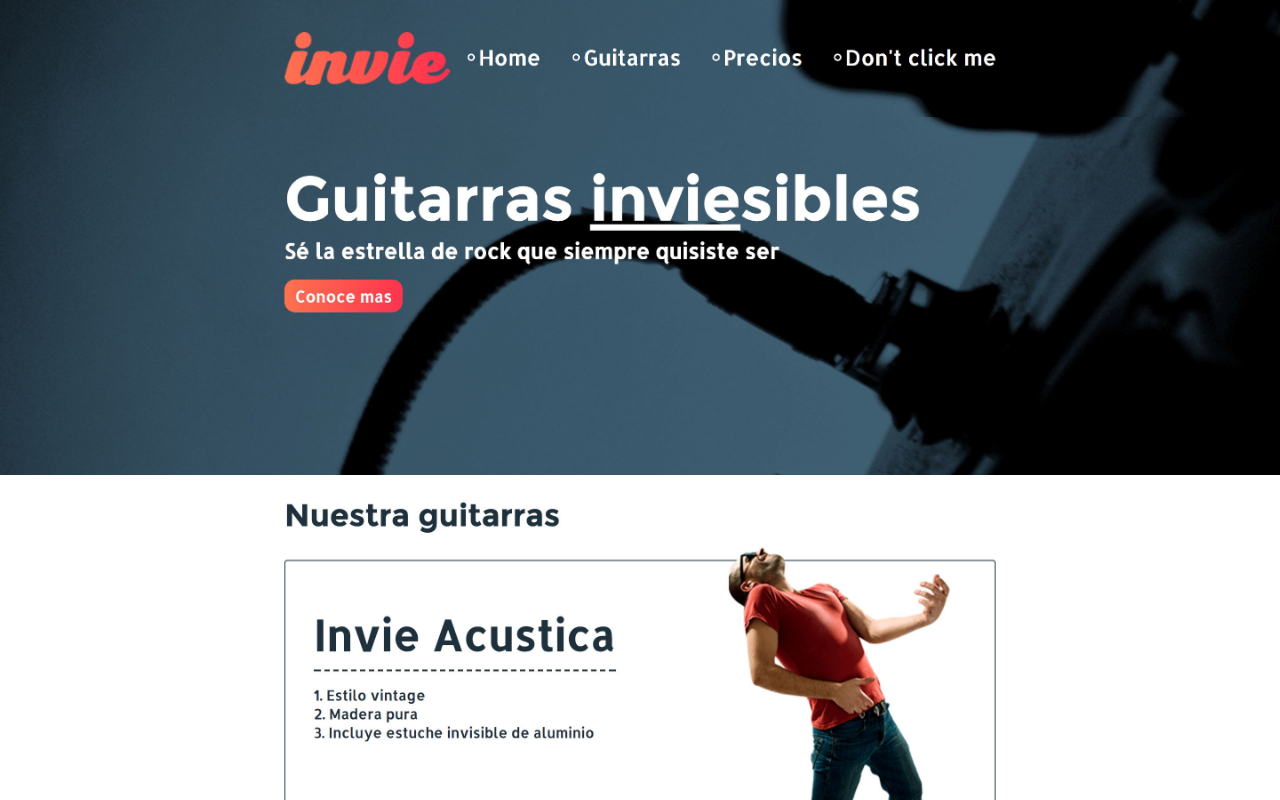
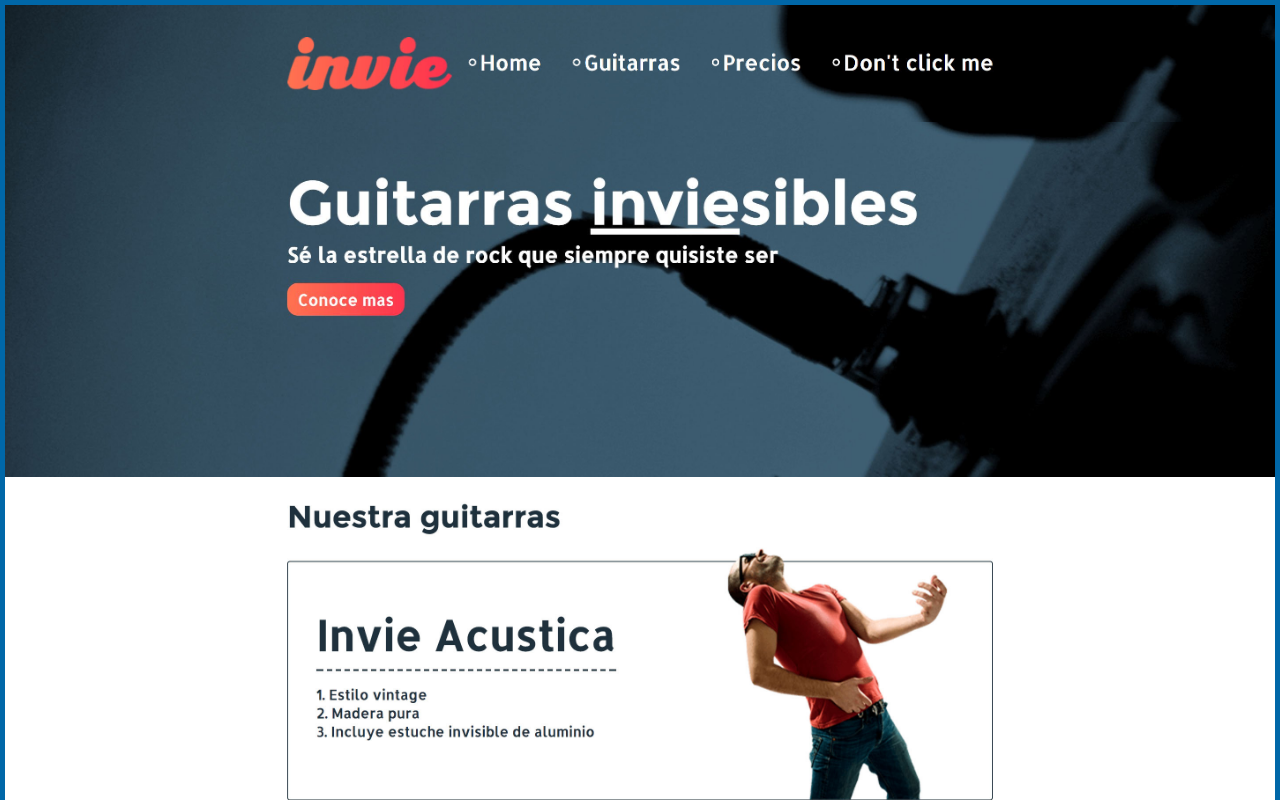
Before and after one commit to AnthonyMonsalve/platzi-curso, a plain HTML site: page index.html in a window 1280 px wide. Shown: the top 800 px of the page. Drawn offline with Linux system fonts and the light colour scheme.

Commit message:
hotfix 1

```diff
--- a/index.html
+++ b/index.html
@@ -7,6 +7,10 @@
       *
       {
         margin: 0;
+      }
+      body
+      {
+        border: 5px solid rgb(0, 103, 168);
       }
       img
       {
```
